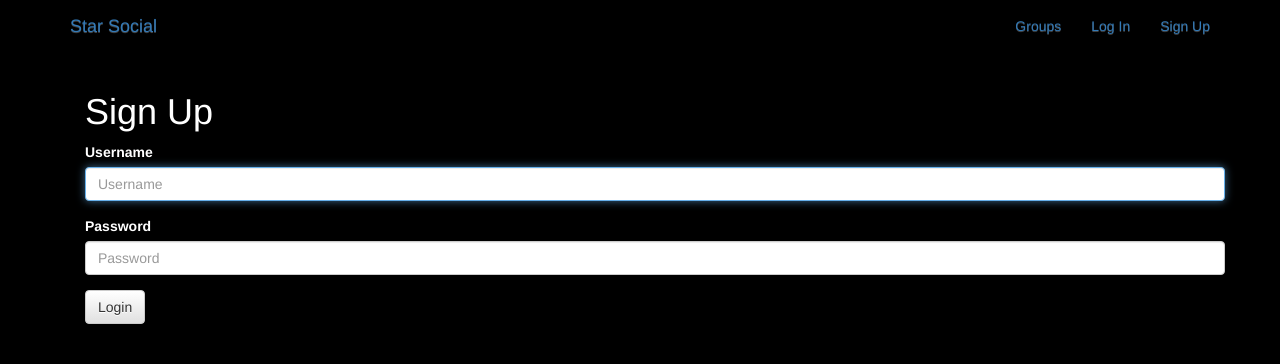
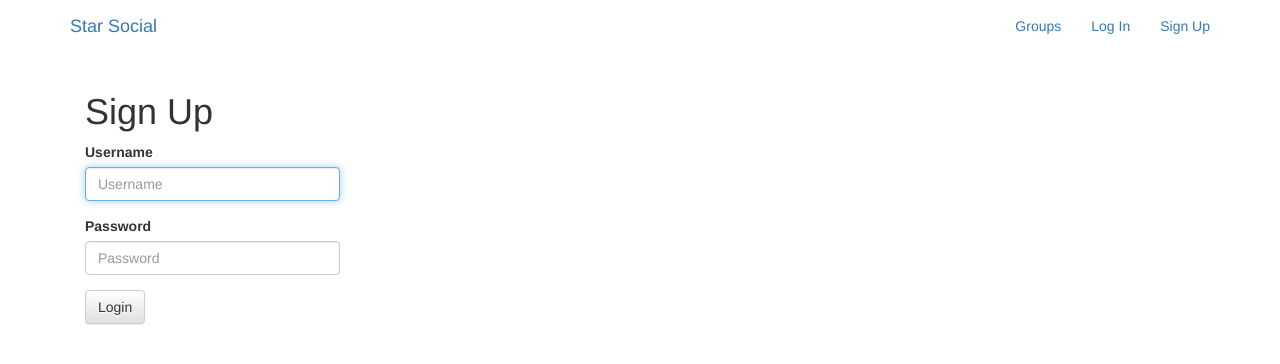
Before and after one commit to jasonx1011/social-group, a Django app: page /accounts/login/ in a window 1280 px wide. Shown: the top 364 px of the page. Run offline with Django 3.2, Linux system fonts and the light colour scheme; some libraries are stand-ins or nearby versions.

Commit message:
adjust login & signin html

```diff
--- a/accounts/templates/accounts/login.html
+++ b/accounts/templates/accounts/login.html
@@ -1,8 +1,10 @@
 {% extends "base.html" %}
 {% load bootstrap3 %}
 
+
 {% block content %}
-    <div class="container">
+    <!-- <div class="container center_div">-->
+    <div class="container col-lg-3">
         <h1>Sign Up</h1>
         <form method="POST">
             {% csrf_token %}
--- a/accounts/templates/accounts/signup.html
+++ b/accounts/templates/accounts/signup.html
@@ -2,7 +2,7 @@
 {% load bootstrap3 %}
 
 {% block content %}
-    <div class="container">
+    <div class="container col-lg-3">
         <h1>Sign Up</h1>
         <form method="POST">
             {% csrf_token %}
--- a/static/social/css/master.css
+++ /dev/null
@@ -1,6 +0,0 @@
-body {
-  margin: 0;
-  overflow: hidden;
-  background-color: black;
-  color:white;
-}
```
Also changed, not shown: static/css/master.css (deleted, +0 -26 lines).
